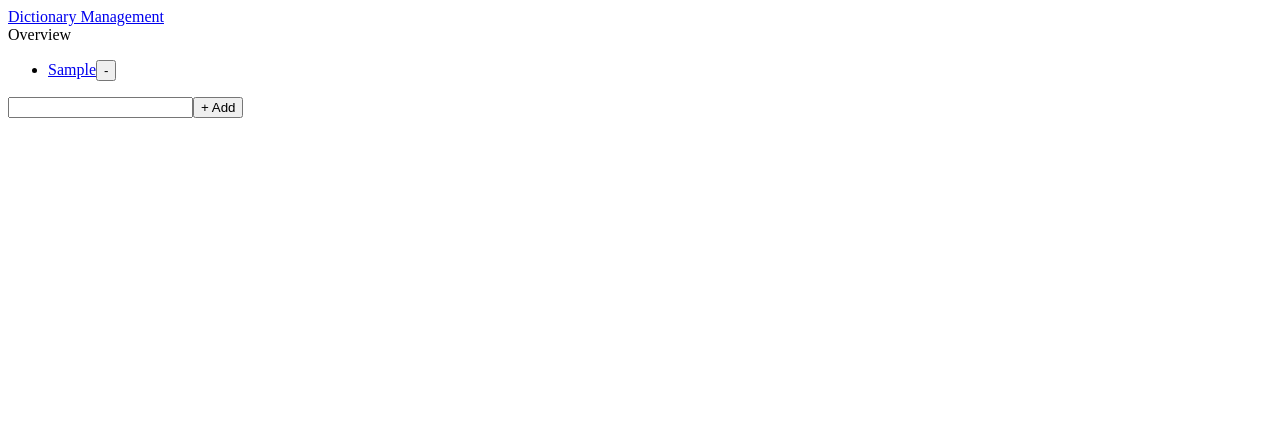
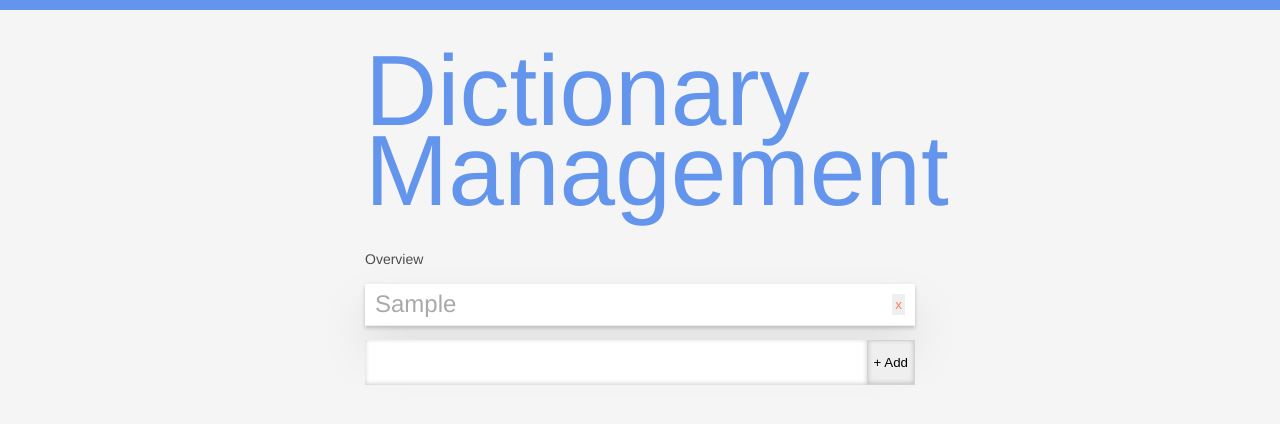
Before and after one commit to nkrivous/dictionary-management, a React (Create React App) app: page / in a window 1280 px wide. Both pictures are taken after typing "Sample" into the empty fields and a click on the button "+ Add". Shown: the top 424 px of the page. Built offline with nearby package versions, Linux system fonts and the light colour scheme.

Commit message:
Add styles

```diff
--- a/package.json
+++ b/package.json
@@ -12,6 +12,7 @@
     "@types/react-dom": "^16.9.0",
     "@types/react-router-dom": "^5.1.3",
     "@types/uuid": "^3.4.6",
+    "node-sass": "^4.13.0",
     "react": "^16.12.0",
     "react-dom": "^16.12.0",
     "react-router-dom": "^5.1.2",
--- /dev/null
+++ b/src/components/App.scss
@@ -0,0 +1,9 @@
+.app__header {
+  margin: 40px 0;
+  display: inline-block;
+  text-decoration: none;
+  font-size: 100px;
+  font-weight: 100;
+  line-height: 80px;
+  color: cornflowerblue;
+}
--- a/src/components/App.tsx
+++ b/src/components/App.tsx
@@ -3,6 +3,7 @@ import { BrowserRouter as Router, Switch, Route, Link } from "react-router-dom";
 import Overwiew from "./Overview";
 import Dictionary from "./Dictionary";
 import { StateProvider, getFromLocalStorage } from "../state";
+import "./App.scss";
 
 const App: React.FC = () => {
   const { dictionaries, structures } = getFromLocalStorage();
@@ -10,7 +11,9 @@ const App: React.FC = () => {
     <StateProvider initialState={{ dictionaries, structures }}>
       <Router>
         <header>
-          <Link to="/">Dictionary Management</Link>
+          <Link className="app__header" to="/">
+            Dictionary Management
+          </Link>
         </header>
         <Switch>
           <Route path="/:dictionaryId">
--- /dev/null
+++ b/src/components/Dictionary.scss
@@ -0,0 +1,79 @@
+.dictionary__list {
+  background: #fff;
+  padding-inline-start: 0;
+  box-shadow: 0 2px 4px 0 rgba(0, 0, 0, 0.2), 0 25px 50px 0 rgba(0, 0, 0, 0.1);
+  list-style: none;
+  margin: 14px 0;
+}
+
+.dictionary__item {
+  position: relative;
+  margin-left: 5px;
+  display: flex;
+  justify-content: space-between;
+  padding: 10px;
+  font-size: 24px;
+  border-bottom: 1px solid #ededed;
+}
+
+.dictionary__item-input {
+  font-size: 24px;
+  border: 0;
+  color: darkgrey;
+}
+
+.dictionary__warning {
+  position: absolute;
+  left: -5px;
+  top: 0;
+  bottom: 0;
+  border: 2px solid white;
+}
+
+.dictionary__warning--0 {
+  border-color: lightgreen;
+}
+.dictionary__warning--1 {
+  border-color: lightblue;
+}
+.dictionary__warning--2 {
+  border-color: orange;
+}
+.dictionary__warning--3 {
+  border-color: lightcoral;
+}
+.dictionary__warning--4 {
+  border-color: black;
+}
+
+.dictionary__button--delete {
+  color: coral;
+  justify-self: end;
+  border: none;
+  font-weight: 100;
+  padding: 3px;
+  cursor: pointer;
+}
+.dictionary__button--add {
+  border: 1px solid lightgray;
+  box-shadow: inset 0 -1px 5px 0 rgba(0, 0, 0, 0.2);
+  cursor: pointer;
+}
+.dictionary__form {
+  display: flex;
+  width: 100%;
+  margin-bottom: 10px;
+}
+
+.dictionary__input {
+  flex: 1;
+  font-size: 24px;
+  line-height: 1.4em;
+  border: 0;
+  padding: 6px;
+  box-shadow: inset 0 -1px 5px 0 rgba(0, 0, 0, 0.2);
+}
+
+.instruction__item {
+  position: relative;
+}
--- a/src/components/Dictionary.tsx
+++ b/src/components/Dictionary.tsx
@@ -6,6 +6,7 @@ import DuplicatedDictionary from "../models/duplicatedDictionary";
 import ForkedDictionary from "../models/forkedDictionary";
 import ChainedDictionary from "../models/chainedDictionary";
 import CycledDictionary from "../models/cycledDictionary";
+import "./Dictionary.scss";
 
 const Dictionary: React.FC = () => {
   const { dictionaryId } = useParams();
@@ -28,12 +29,16 @@ const Dictionary: React.FC = () => {
     },
     [newPair]
   );
-  const addPair = useCallback(() => {
-    if (dictionaryId) {
-      service.addPair(dictionaryId, newPair);
-      setNewPair({ key: "", value: "" });
-    }
-  }, [service, newPair, dictionaryId]);
+  const addPair = useCallback(
+    (event: React.FormEvent<HTMLFormElement>) => {
+      event.preventDefault();
+      if (dictionaryId) {
+        service.addPair(dictionaryId, newPair);
+        setNewPair({ key: "", value: "" });
+      }
+    },
+    [service, newPair, dictionaryId]
+  );
   const deletePair = useCallback(
     pairId => () => {
       if (dictionaryId) {
@@ -82,36 +87,80 @@ const Dictionary: React.FC = () => {
   }
 
   return (
-    <section>
-      <h3>Dictionary: {dictionary.name}</h3>
-      <div>
+    <section className="dictionary">
+      <header>Dictionary: {dictionary.name}</header>
+      <div className="dictionary__list">
         {structure.map(x => (
-          <div key={x.id}>
-            <input value={x.key} name="key" onChange={updatePair(x.id)} />
-            <input value={x.value} name="value" onChange={updatePair(x.id)} />
-            <button onClick={deletePair(x.id)}>-</button>
-            <span>{x.warning}</span>
+          <div className="dictionary__item" key={x.id}>
+            <input
+              className="dictionary__item-input"
+              value={x.key}
+              name="key"
+              onChange={updatePair(x.id)}
+            />
+            <input
+              className="dictionary__item-input"
+              value={x.value}
+              name="value"
+              onChange={updatePair(x.id)}
+            />
+            <button
+              className="dictionary__button--delete"
+              onClick={deletePair(x.id)}
+            >
+              x
+            </button>
+            <span
+              className={`dictionary__warning dictionary__warning--${x.warning}`}
+            ></span>
           </div>
         ))}
       </div>
-      <div>
+      <form className="dictionary__form" onSubmit={addPair}>
         <input
+          className="dictionary__input"
           data-testid="key"
           value={newPair.key}
           name="key"
           onChange={updateNewPair}
         />
         <input
+          className="dictionary__input"
           data-testid="value"
           value={newPair.value}
           name="value"
           onChange={updateNewPair}
         />
-        <button data-testid="add" onClick={addPair}>
+        <button className="dictionary__button--add" data-testid="add">
           + Add
         </button>
-      </div>
-      <button onClick={checkDictionary}>Check Dictionary</button>
+      </form>
+      <button className="dictionary__button--add" onClick={checkDictionary}>
+        Check Dictionary
+      </button>
+      <footer>
+        <h6>Instructions</h6>
+        <div className="instruction__item">
+          <span className="dictionary__warning dictionary__warning--0"></span>{" "}
+          No warnings
+        </div>
+        <div className="instruction__item">
+          <span className="dictionary__warning dictionary__warning--1"></span>{" "}
+          Duplicate
+        </div>
+        <div className="instruction__item">
+          <span className="dictionary__warning dictionary__warning--2"></span>{" "}
+          Fork
+        </div>
+        <div className="instruction__item">
+          <span className="dictionary__warning dictionary__warning--3"></span>{" "}
+          Chain
+        </div>
+        <div className="instruction__item">
+          <span className="dictionary__warning dictionary__warning--4"></span>{" "}
+          Cycle
+        </div>
+      </footer>
     </section>
   );
 };
--- /dev/null
+++ b/src/components/Overview.scss
@@ -0,0 +1,45 @@
+.overview__list {
+  background: #fff;
+  padding-inline-start: 0;
+  box-shadow: 0 2px 4px 0 rgba(0, 0, 0, 0.2), 0 25px 50px 0 rgba(0, 0, 0, 0.1);
+  list-style: none;
+}
+
+.overview__item {
+  display: flex;
+  justify-content: space-between;
+  padding: 10px;
+  font-size: 24px;
+  border-bottom: 1px solid #ededed;
+}
+
+.overview__item-link {
+  text-decoration: none;
+  color: darkgrey;
+}
+
+.overview__button--delete {
+  color: coral;
+  justify-self: end;
+  border: none;
+  font-weight: 100;
+  padding: 3px;
+  cursor: pointer;
+}
+.overview__button--add {
+  border: 1px solid lightgray;
+  box-shadow: inset 0 -1px 5px 0 rgba(0, 0, 0, 0.2);
+  cursor: pointer;
+}
+.overview__form {
+  display: flex;
+  width: 100%;
+}
+.overview__input {
+  flex: 1;
+  font-size: 24px;
+  line-height: 1.4em;
+  border: 0;
+  padding: 6px;
+  box-shadow: inset 0 -1px 5px 0 rgba(0, 0, 0, 0.2);
+}
--- a/src/components/Overview.tsx
+++ b/src/components/Overview.tsx
@@ -1,6 +1,7 @@
 import React, { useCallback, useState } from "react";
 import { useStateValue } from "../state";
 import { Link } from "react-router-dom";
+import "./Overview.scss";
 
 const Overwiew: React.FC = () => {
   const { dictionaries, service } = useStateValue();
@@ -13,10 +14,14 @@ const Overwiew: React.FC = () => {
     []
   );
 
-  const addDictionary = useCallback(() => {
-    service.addDictionary(name);
-    setName("");
-  }, [name, service]);
+  const addDictionary = useCallback(
+    (event: React.FormEvent<HTMLFormElement>) => {
+      event.preventDefault();
+      service.addDictionary(name);
+      setName("");
+    },
+    [name, service]
+  );
 
   const deleteDictionary = useCallback(
     (id: string) => () => {
@@ -25,21 +30,36 @@ const Overwiew: React.FC = () => {
     [service]
   );
   return (
-    <>
-      Overview
-      <ul>
+    <section className="overview">
+      <header>Overview</header>
+      <ul className="overview__list">
         {dictionaries.map(x => (
-          <li key={x.id}>
-            <Link to={`/${x.id}`}>{x.name}</Link>
-            <button onClick={deleteDictionary(x.id)}>-</button>
+          <li className="overview__item" key={x.id}>
+            <Link className="overview__item-link" to={`/${x.id}`}>
+              {x.name}
+            </Link>
+            <button
+              className="overview__button--delete"
+              title="Delete dictionary"
+              onClick={deleteDictionary(x.id)}
+            >
+              x
+            </button>
           </li>
         ))}
       </ul>
-      <input data-testid="newValue" value={name} onChange={updateName} />
-      <button data-testid="add" onClick={addDictionary}>
-        + Add
-      </button>
-    </>
+      <form className="overview__form" onSubmit={addDictionary}>
+        <input
+          className="overview__input"
+          data-testid="newValue"
+          value={name}
+          onChange={updateName}
+        />
+        <button className="overview__button--add" data-testid="add">
+          + Add
+        </button>
+      </form>
+    </section>
   );
 };
 
--- /dev/null
+++ b/src/index.scss
@@ -0,0 +1,15 @@
+body {
+  font: 14px "Helvetica Neue", Helvetica, Arial, sans-serif;
+  line-height: 1.4em;
+  background: #f5f5f5;
+  color: #4d4d4d;
+  margin: 0;
+  font-weight: 300;
+  border-top: 10px solid cornflowerblue;
+}
+
+#root {
+  min-width: 230px;
+  max-width: 550px;
+  margin: 0 auto;
+}
--- a/src/index.tsx
+++ b/src/index.tsx
@@ -1,5 +1,6 @@
 import React from "react";
 import ReactDOM from "react-dom";
 import App from "./components/App";
+import "./index.scss";
 
 ReactDOM.render(<App />, document.getElementById("root"));
```
Also changed, not shown: 1 other file (tests, documents, lock files or other folders).
